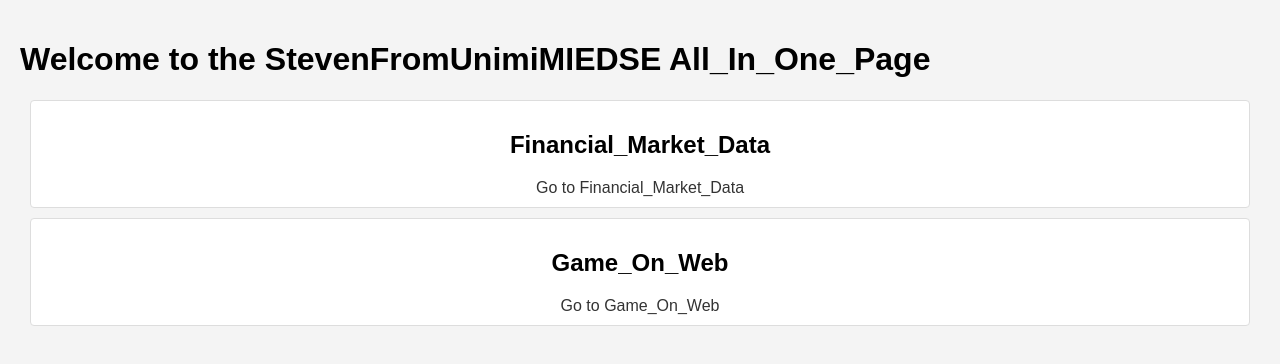
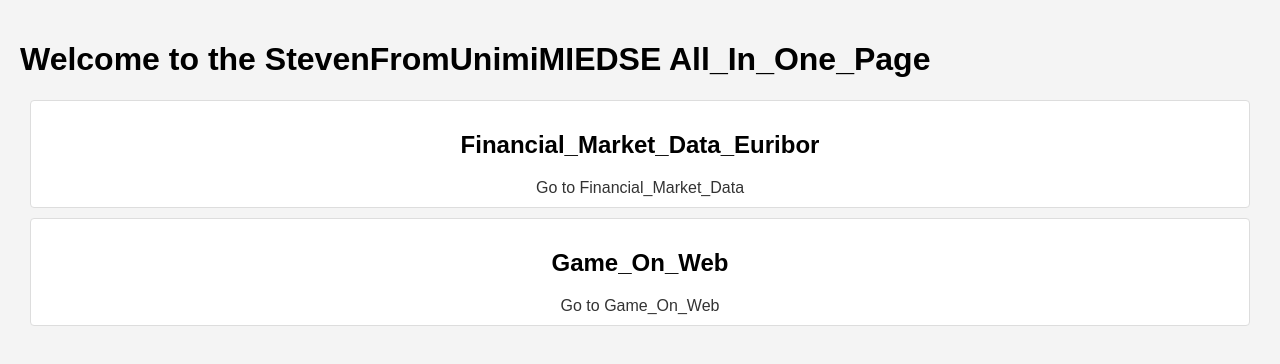
Before and after one commit to StevenFromUnimiMIEDSE/All_In_One_Website, a plain HTML site: page index.html in a window 1280 px wide. Drawn offline with Linux system fonts and the light colour scheme.

Commit message:
Update index.html

```diff
--- a/index.html
+++ b/index.html
@@ -28,8 +28,8 @@
 <body>
 <h1>Welcome to the StevenFromUnimiMIEDSE All_In_One_Page</h1>
 <div class="repo-link">
-  <h2>Financial_Market_Data</h2>
-  <a href="https://stevenfromunimimiedse.github.io/Financial_Market_Data/index.html" target="_blank">Go to Financial_Market_Data</a>
+  <h2>Financial_Market_Data_Euribor</h2>
+  <a href="https://stevenfromunimimiedse.github.io/Financial_Market_Data/ECB/index.html" target="_blank">Go to Financial_Market_Data</a>
 </div>
 <div class="repo-link">
   <h2>Game_On_Web</h2>
```
